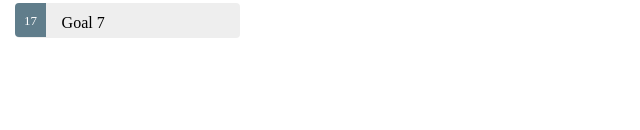
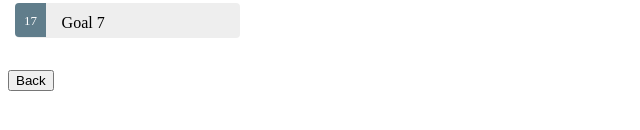
Before and after one commit to VinnieVendemia/goals-app-angular, an Angular app: page /goals in a window 1280 px wide. Shown: the part 500-630 px from the top of the page, without its empty margins (0-640 px from the left). Built offline with nearby package versions, Linux system fonts and the light colour scheme.

Commit message:
Add back in goal-detail component

```diff
--- a/src/app/components/goal-detail/goal-detail.component.html
+++ b/src/app/components/goal-detail/goal-detail.component.html
@@ -6,3 +6,4 @@
     <input [(ngModel)]="goal.title" placeholder="title">
   </div>
 </div>
+<button (click)="goBack()">Back</button>
```
